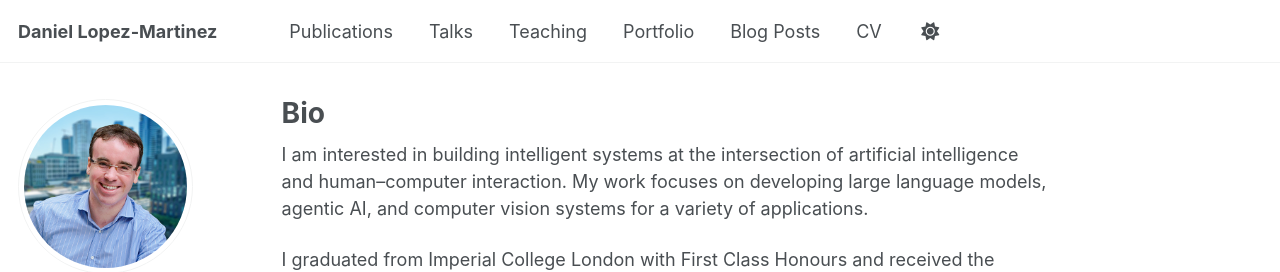
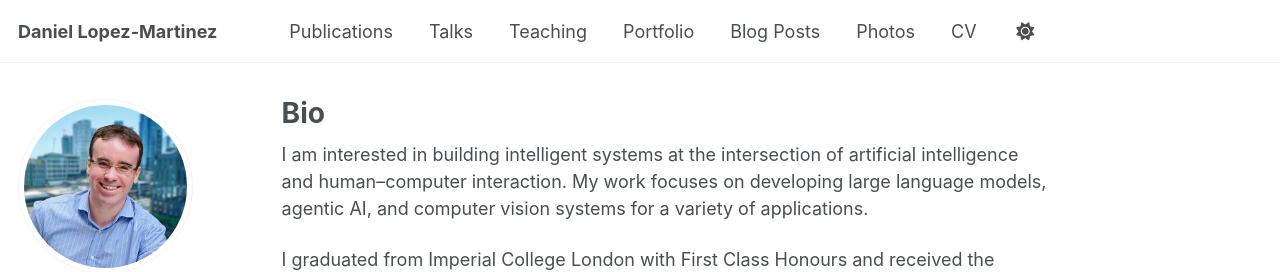
Before and after one commit to daniel-lopezmartinez/daniel-lopezmartinez.github.io, a Jekyll site: the page built from _pages/about.md, in a window 1280 px wide. Shown: the top 272 px of the page. Built offline with Jekyll 4.4.1, drawn with Linux system fonts in a browser that asks for light colours; some web fonts are replaced; a script that is not in the unit is left out.

Commit message:
Added Photos tab in website pointing to flickr

```diff
--- a/_data/navigation.yml
+++ b/_data/navigation.yml
@@ -23,6 +23,9 @@ main:
   - title: "Blog Posts"
     url: /blog/
 
+  - title: "Photos"
+    url: https://www.flickr.com/people/dlmocdm
+
   - title: "CV"
     url: /cv/
 
```
